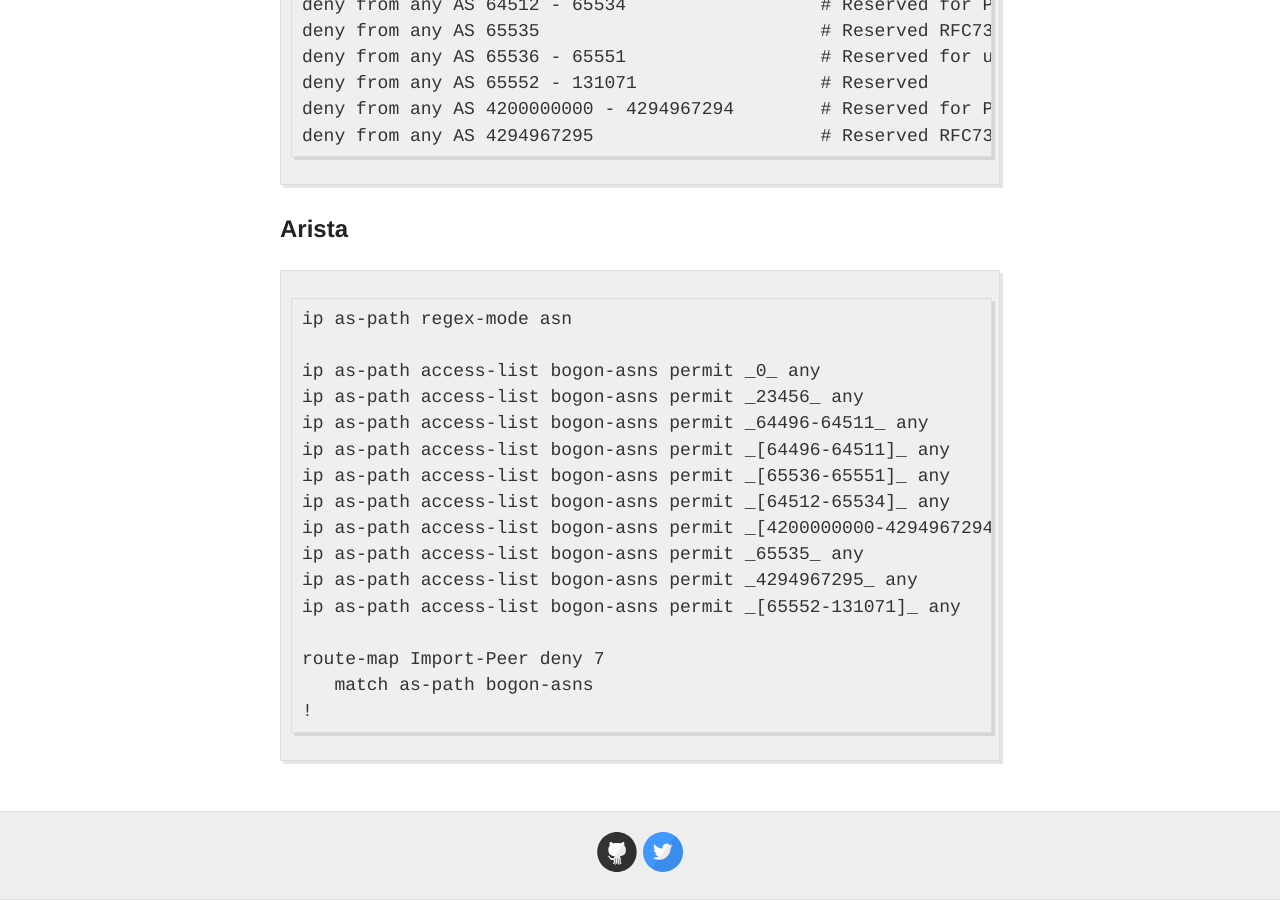
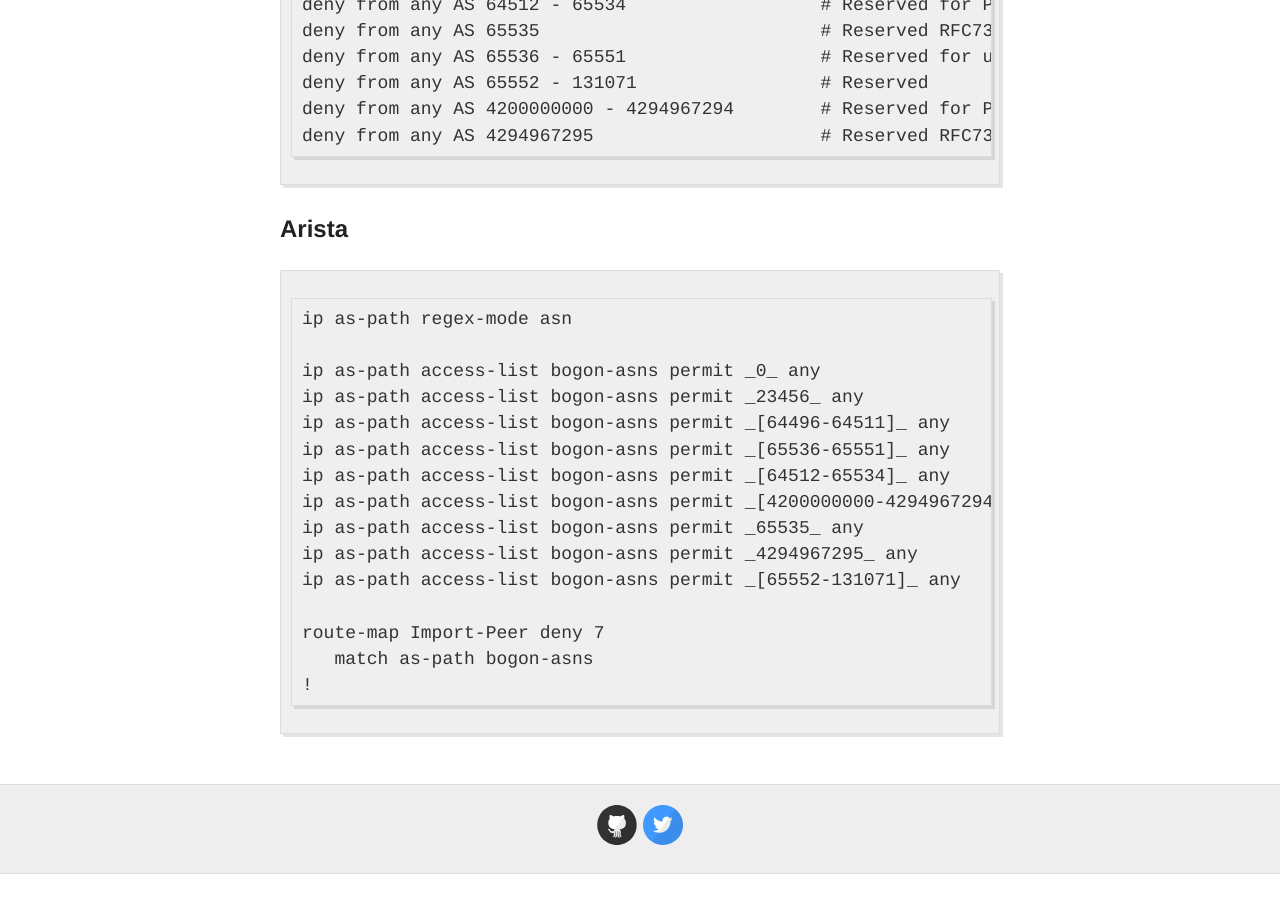
Before and after one commit to NLNOG/bgpfilterguide, a Jekyll site: the page built from guides/bogon_asns.md, in a window 1280 px wide and 900 px high, scrolled down 5302 px. Built offline with Jekyll 4.4.1, drawn with Linux system fonts in a browser that asks for light colours; after the commit the page ends 6176 px from its top, so only the background shows below that.

Commit message:
Update bogon_asns.md

```diff
--- a/guides/bogon_asns.md
+++ b/guides/bogon_asns.md
@@ -201,7 +201,6 @@ ip as-path regex-mode asn
 
 ip as-path access-list bogon-asns permit _0_ any
 ip as-path access-list bogon-asns permit _23456_ any
-ip as-path access-list bogon-asns permit _64496-64511_ any
 ip as-path access-list bogon-asns permit _[64496-64511]_ any
 ip as-path access-list bogon-asns permit _[65536-65551]_ any
 ip as-path access-list bogon-asns permit _[64512-65534]_ any
```
